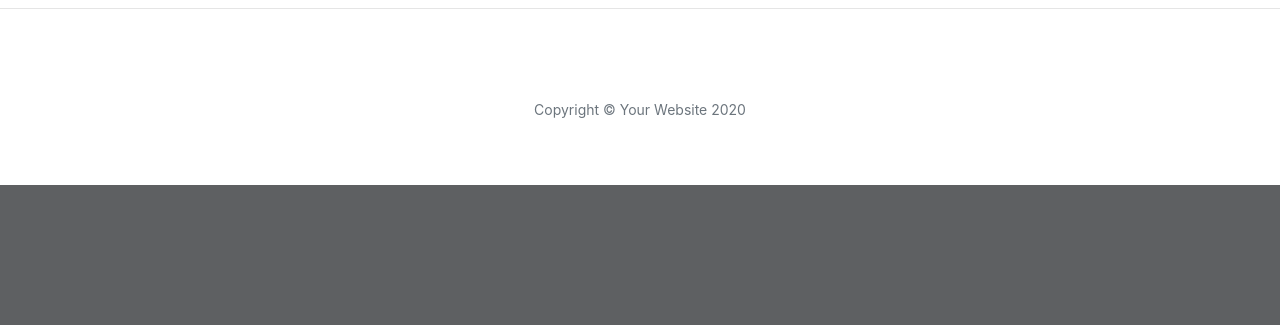
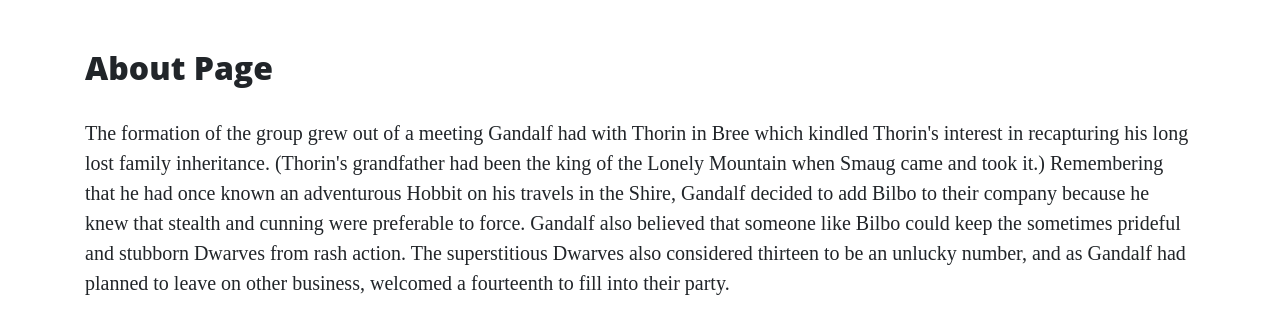
Before and after one commit to bridcourtney/Hello-Flask, a Flask app: page /about in a window 1280 px wide. Shown: the part 629-954 px from the top of the page. Before the commit the page ends 814 px from the top, so only its background shows below. Run offline with Flask 2, Linux system fonts and the light colour scheme; some libraries are stand-ins or nearby versions.

Commit message:
updated about page

```diff
--- /dev/null
+++ b/static/css/style.css
@@ -0,0 +1,3 @@
+.col-md-5 img{
+    width: 100%;
+}
--- a/templates/about.html
+++ b/templates/about.html
@@ -1,4 +1,47 @@
-{% extends "base.html" %}
-{% block content %}
-    <h2>About Page</h2>
+{% extends "base.html" %} {% block content %}
+<h2>About Page</h2>
+<p>
+  The formation of the group grew out of a meeting Gandalf had with Thorin in
+  Bree which kindled Thorin's interest in recapturing his long lost family
+  inheritance. (Thorin's grandfather had been the king of the Lonely Mountain
+  when Smaug came and took it.) Remembering that he had once known an
+  adventurous Hobbit on his travels in the Shire, Gandalf decided to add Bilbo
+  to their company because he knew that stealth and cunning were preferable to
+  force. Gandalf also believed that someone like Bilbo could keep the sometimes
+  prideful and stubborn Dwarves from rash action. The superstitious Dwarves also
+  considered thirteen to be an unlucky number, and as Gandalf had planned to
+  leave on other business, welcomed a fourteenth to fill into their party.
+</p>
+<div class="row featurette">
+    <div class="col-md-7">
+        <h3>Thorin Oakenfield</h3>
+		<p>In the year TA 2746, Thorin II was born to Dwarven prince Thráin II in the mountain city of The Lonely Mountain.
+			Early in his youth, he and the other Dwarves of the Lonely Mountain were forced to flee by the dragon Smaug in TA
+			2770. While in exile, he quickly grew to become a capable warrior. This was demonstrated when he participated in the
+			Battle of Azanulbizar in TA 2799. He marched with one of the Dwarven armies beneath the East-gate of Moria. At some
+			point in the fighting, his shield broke, and using an oaken tree branch found on the floor as a shield, he gained
+			the epithet "Oakenshield," which would remain with him even in death.
+		</p>
+    </div>
+    <div class="col-md-5">
+    <img src="https://static.wikia.nocookie.net/lotr/images/c/c9/Hobbit-poster-thorin-richard-armitage.jpg" alt="">
+    </div>
+</div>
+<div class="row featurette">
+     <div class="col-md-5">
+    <img src="https://static.wikia.nocookie.net/lotr/images/b/b4/The-Hobbit-Fili-and-Kili.jpg" alt="">
+    </div>
+    <div class="col-md-7">
+    <h3>Filli & Killi</h3>
+	<p>
+		Fíli and Kíli were brothers, the youngest of the thirteen dwarves who set out with Thorin Oakenshield's company,
+		along with Gandalf and Bilbo Baggins, to reclaim the Lonely Mountain from the dragon Smaug.
+
+		Fíli and Kíli were the two most active dwarves of Thorin's company, and apart from Balin, and possibly Bombur, they
+		appeared more frequently as "individual" characters in Tolkien's novel than the rest of Thorin's companions, who
+		were most often named only in "group" references to the entire company.
+	</p>
+    </div>
+</div>
+
 {% endblock %}
--- a/templates/base.html
+++ b/templates/base.html
@@ -3,8 +3,9 @@
 <head>
     <meta charset="UTF-8">
     <meta name="viewport" content="width=device-width, initial-scale=1.0">
-    <link rel="stylesheet" href="{{ url_for ('static', filename = 'css/clean-blog.min.css')}}">
-    <link rel="stylesheet" href="{{ url_for ('static', filename = 'vendor/bootstrap/css/bootstrap.min.css')}}">
+    <link rel="stylesheet" href="{{ url_for ('static', filename = 'vendor/bootstrap/css/bootstrap.min.css')}}" type="text/css" >
+    <link rel="stylesheet" href="{{ url_for ('static', filename = 'css/clean-blog.min.css')}}" type="text/css">
+    <link rel="stylesheet" href="{{ url_for ('static', filename = 'css/style.css')}}" type="text/css">
     <title>Hello Flask</title>
 </head>
 <body>
```
